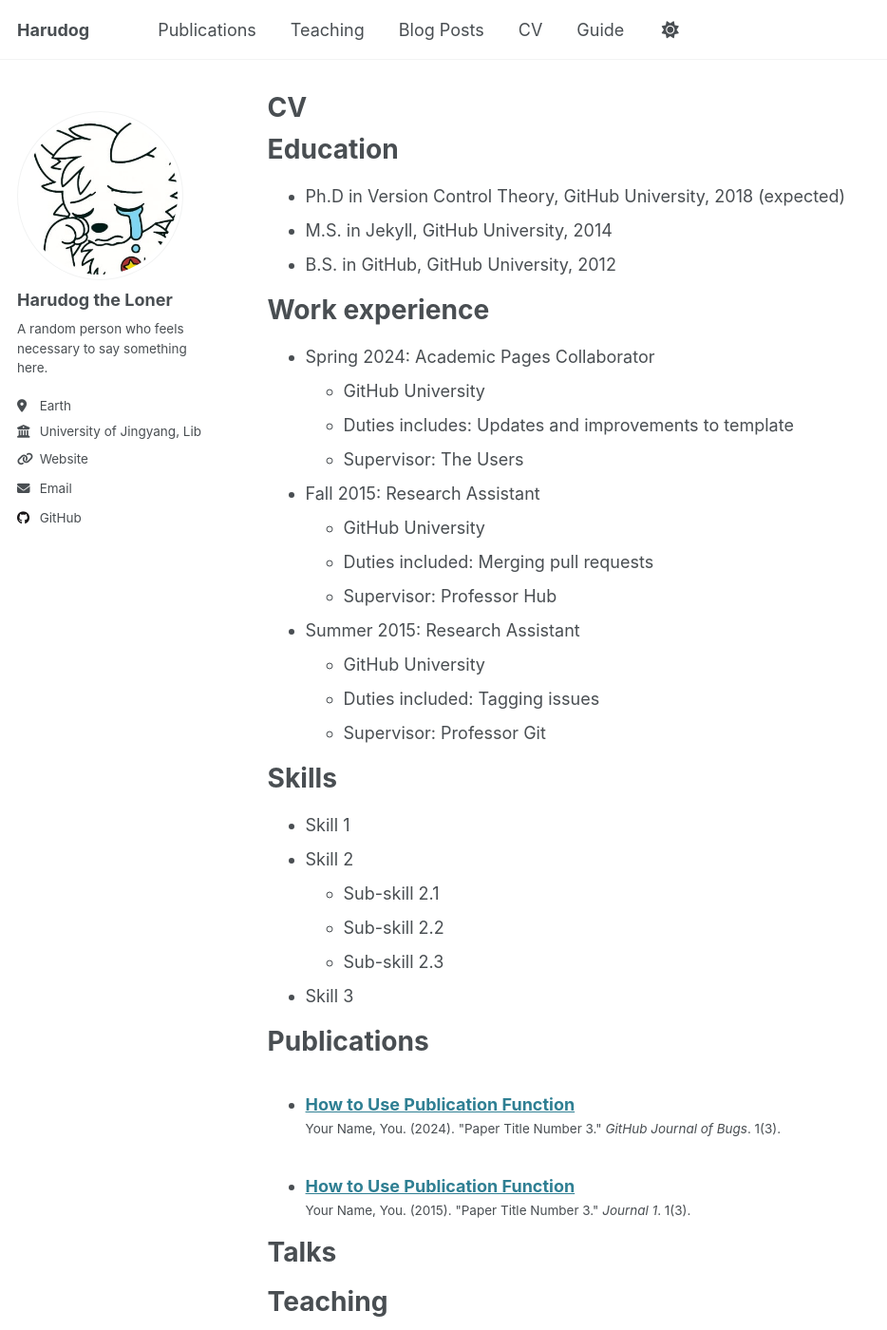
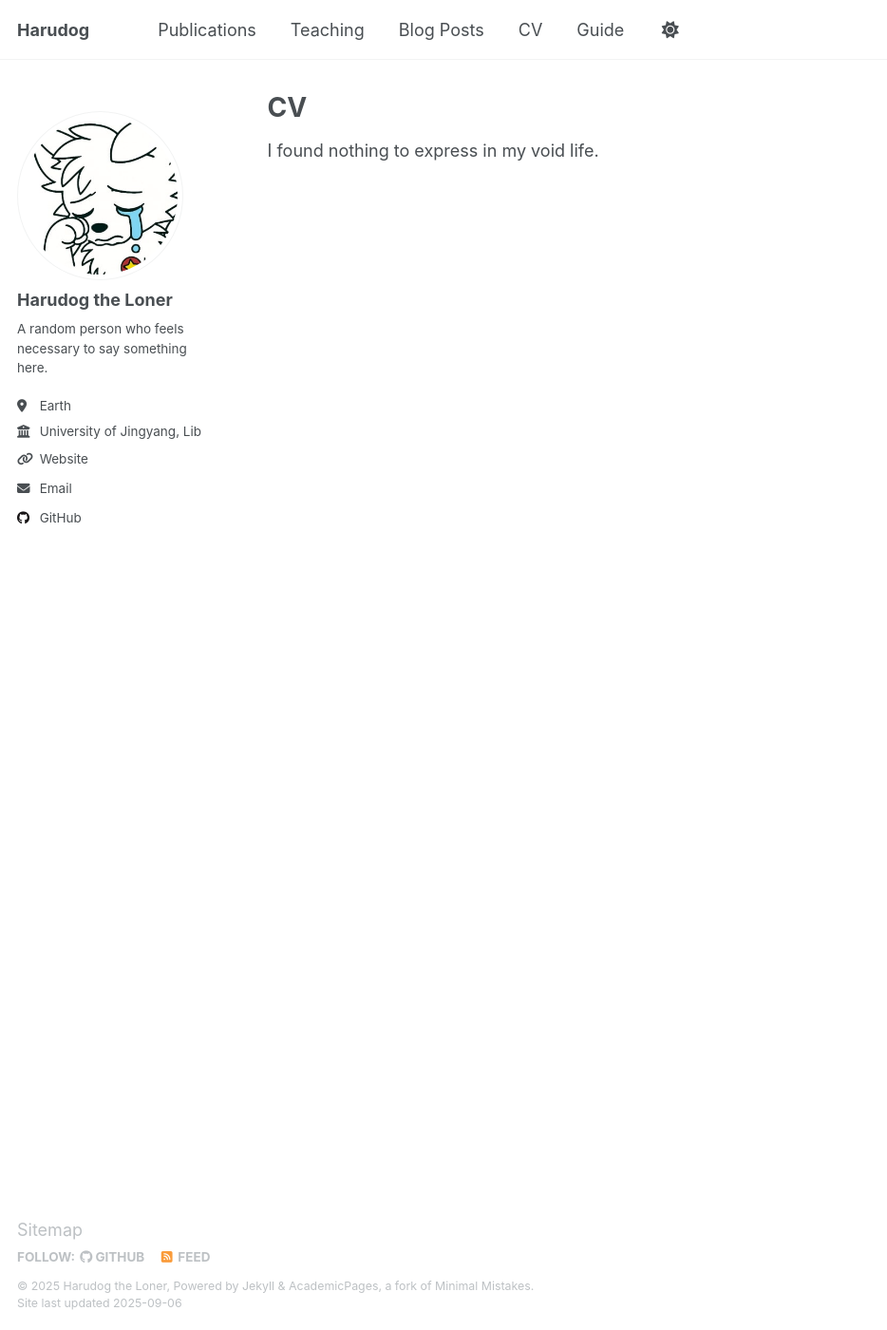
Before and after one commit to HarudogMyLand/HarudogMyLand.github.io, a Jekyll site: the page built from _pages/cv.md, in a window 1280 px wide and 1400 px high. Shown: the whole window at 95% size, without its empty margins (0-934 px from the left). Built offline with Jekyll 4.4.1, drawn with Linux system fonts in a browser that asks for light colours; some of the changed text lies outside the part shown.

Commit message:
Update cv.md

```diff
--- a/_pages/cv.md
+++ b/_pages/cv.md
@@ -9,56 +9,4 @@ redirect_from:
 
 {% include base_path %}
 
-Education
-======
-* Ph.D in Version Control Theory, GitHub University, 2018 (expected)
-* M.S. in Jekyll, GitHub University, 2014
-* B.S. in GitHub, GitHub University, 2012
-
-Work experience
-======
-* Spring 2024: Academic Pages Collaborator
-  * GitHub University
-  * Duties includes: Updates and improvements to template
-  * Supervisor: The Users
-
-* Fall 2015: Research Assistant
-  * GitHub University
-  * Duties included: Merging pull requests
-  * Supervisor: Professor Hub
-
-* Summer 2015: Research Assistant
-  * GitHub University
-  * Duties included: Tagging issues
-  * Supervisor: Professor Git
-
-Skills
-======
-* Skill 1
-* Skill 2
-  * Sub-skill 2.1
-  * Sub-skill 2.2
-  * Sub-skill 2.3
-* Skill 3
-
-Publications
-======
-  <ul>{% for post in site.publications reversed %}
-    {% include archive-single-cv.html %}
-  {% endfor %}</ul>
-
-Talks
-======
-  <ul>{% for post in site.talks reversed %}
-    {% include archive-single-talk-cv.html  %}
-  {% endfor %}</ul>
-
-Teaching
-======
-  <ul>{% for post in site.teaching reversed %}
-    {% include archive-single-cv.html %}
-  {% endfor %}</ul>
-
-Service and leadership
-======
-* Currently signed in to 43 different slack teams
+I found nothing to express in my void life.
```
